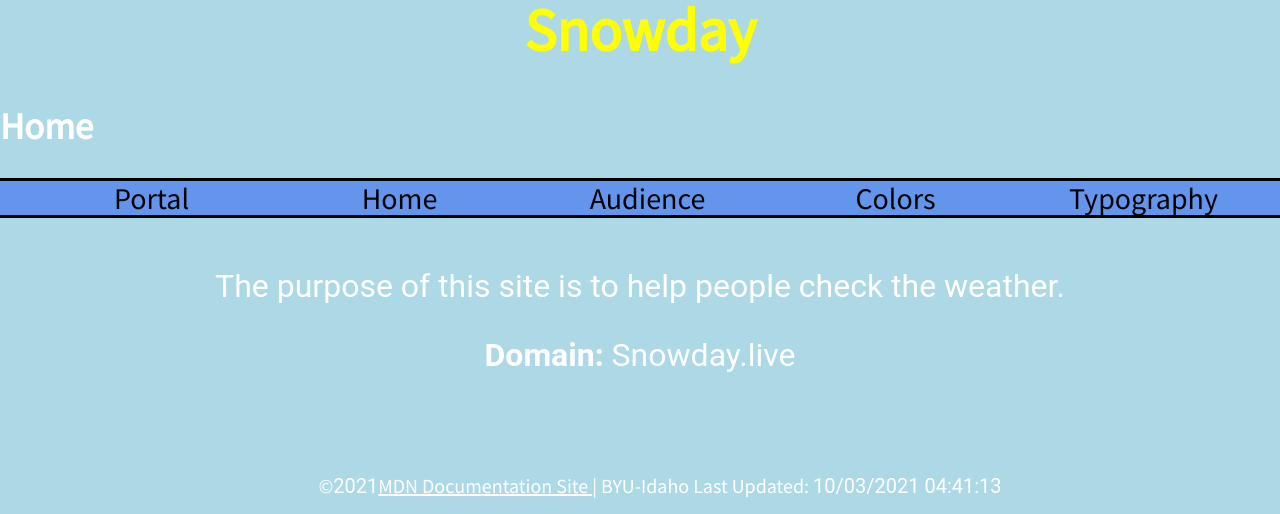
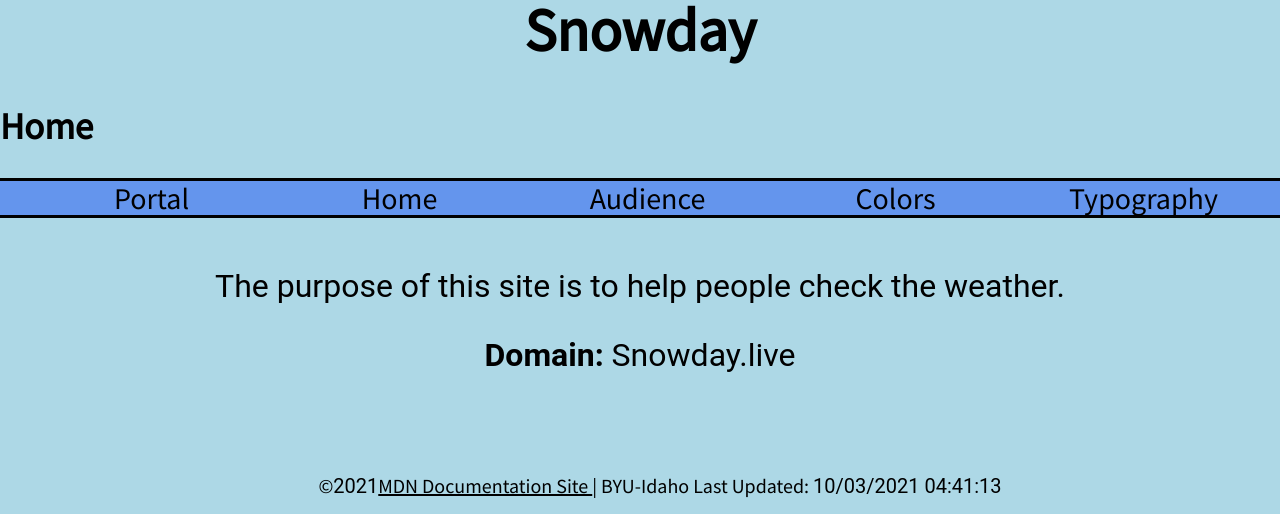
Before and after one commit to joshnuttall/joshnuttall.github.io, a plain HTML site: page weather-project/index.html in a window 1280 px wide. Shown: the part 283-797 px from the top of the page. Drawn offline with Linux system fonts and the light colour scheme; files that its build step writes are made by us from their sources.

Commit message:
assignment 3 color update

```diff
--- a/weather-project/weather-style.css
+++ b/weather-project/weather-style.css
@@ -41,7 +41,7 @@ p
 body
 {
     background-color:lightblue;
-    color:#FFFFFF;
+    color:body;
     font-family: 'Source Sans Pro', sans-serif;
 
 }
@@ -57,7 +57,7 @@ nav
 
 h1
 {
-    color:yellow;
+    color:black;
     text-align:center;
 }
 
@@ -108,7 +108,7 @@ footer p
 
 #bottom a
 {
-    color:white;
+    color:black;
 
 }
 
```
